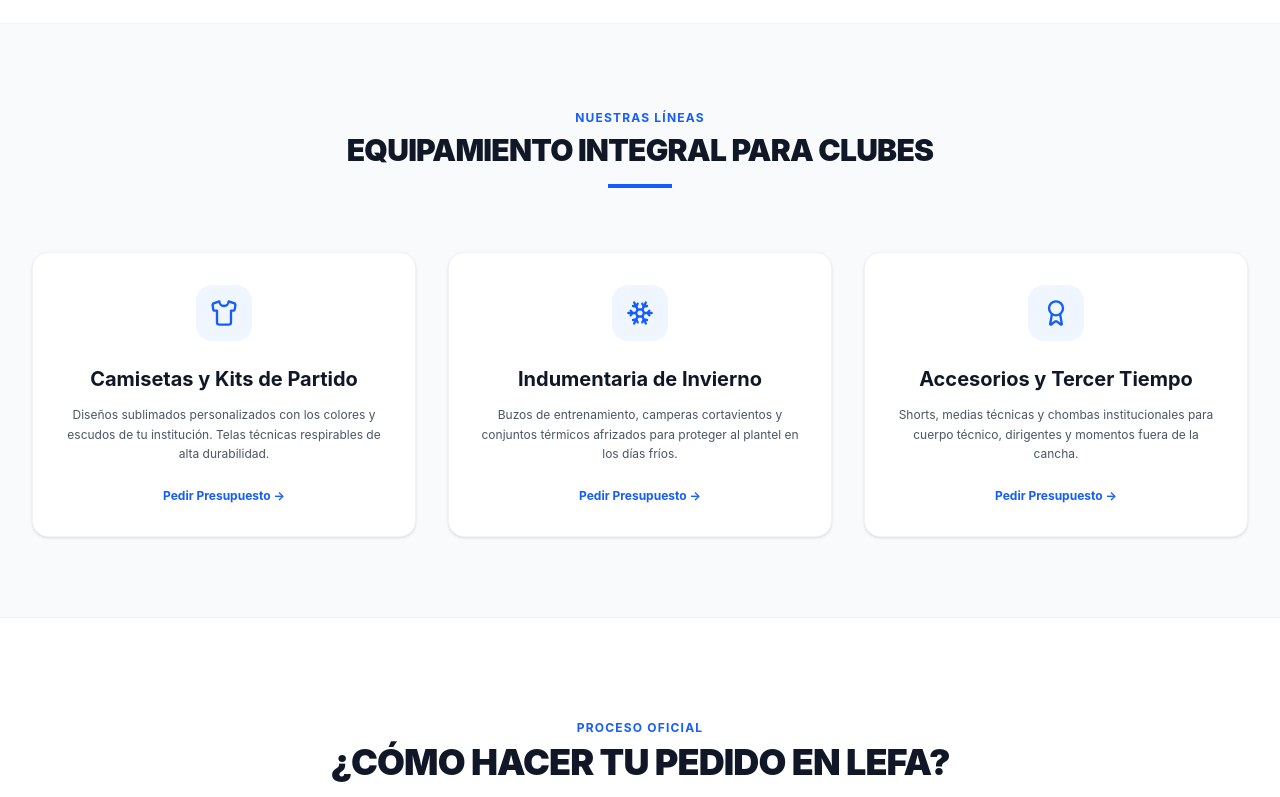
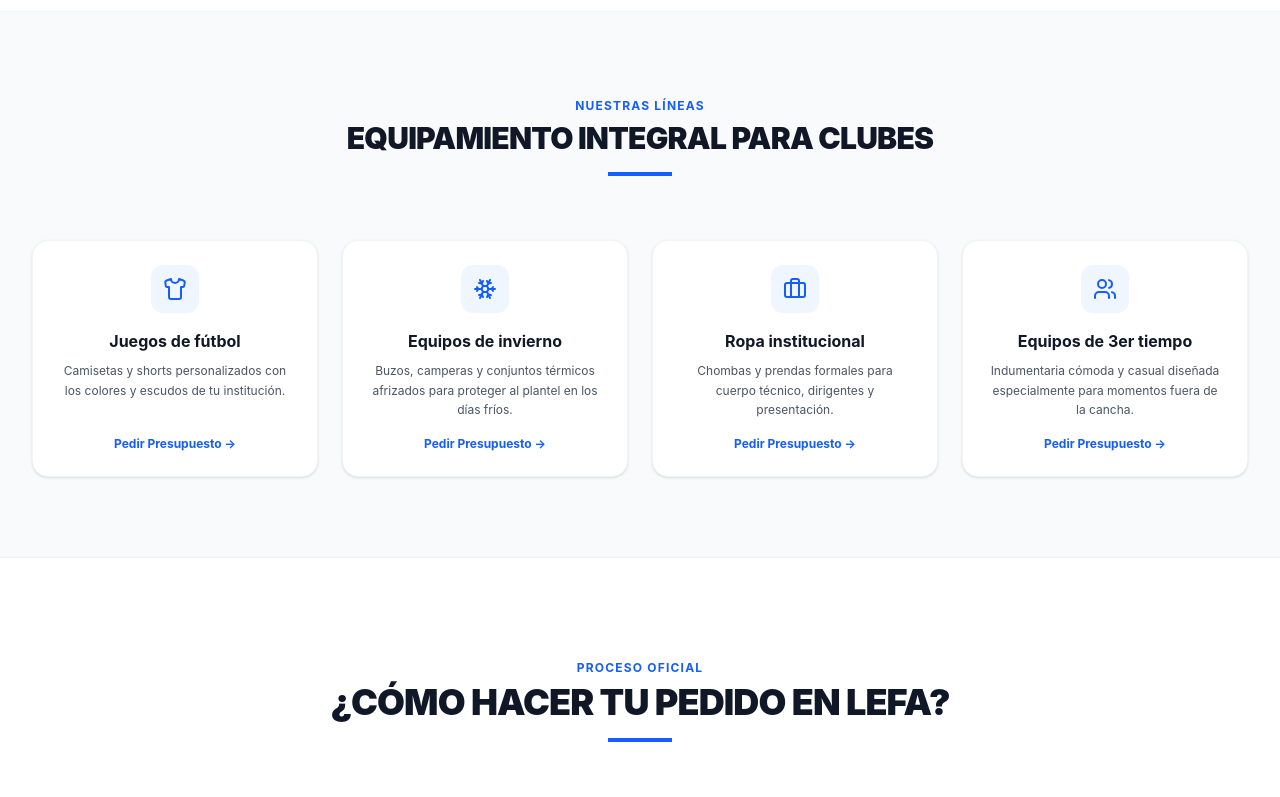
Before and after one commit to mmateodiaz/LEFA-Indumentaria, a React (Vite) app: page / in a window 1280 px wide. Shown: the part 1281-2078 px from the top of the page. Built offline with nearby package versions, Linux system fonts and the light colour scheme.

Commit message:
Agregando informacion sobre trabajos

```diff
--- a/src/App.jsx
+++ b/src/App.jsx
@@ -5,7 +5,7 @@ import HowToOrder from './components/HowToOrder';
 import BudgetWizard from './components/BudgetWizard';
 import Footer from './components/Footer';
 import ScrollAnimation from './components/ScrollAnimation';
-import { Shirt, Snowflake, Award, ExternalLink } from 'lucide-react';
+import { Shirt, Snowflake, Briefcase, Users, ExternalLink } from 'lucide-react';
 
 export default function App() {
   return (
@@ -52,7 +52,7 @@ export default function App() {
           </section>
         </ScrollAnimation>
 
-        {/* Líneas de Indumentaria con Animación */}
+        {/* 4 Cuadros de Líneas de Indumentaria */}
         <ScrollAnimation>
           <section className="py-20 bg-gray-50 border-y border-gray-100">
             <div className="max-w-7xl mx-auto px-4 sm:px-6 lg:px-8">
@@ -64,52 +64,60 @@ export default function App() {
                 <div className="w-16 h-1 bg-blue-600 mx-auto"></div>
               </div>
 
-              <div className="grid grid-cols-1 md:grid-cols-3 gap-8">
+              <div className="grid grid-cols-1 sm:grid-cols-2 lg:grid-cols-4 gap-6">
 
-                <div className="bg-white p-8 rounded-2xl shadow-sm border border-gray-100 flex flex-col items-center text-center">
-                  <div className="w-14 h-14 bg-blue-50 text-blue-600 rounded-2xl flex items-center justify-center mb-6">
-                    <Shirt className="w-7 h-7" />
+                {/* Cuadro 1 */}
+                <div className="bg-white p-6 rounded-2xl shadow-sm border border-gray-100 flex flex-col items-center text-center hover:shadow-md transition-shadow">
+                  <div className="w-12 h-12 bg-blue-50 text-blue-600 rounded-xl flex items-center justify-center mb-4">
+                    <Shirt className="w-6 h-6" />
                   </div>
-                  <h3 className="text-xl font-bold text-gray-900 mb-3">Camisetas y Kits de Partido</h3>
-                  <p className="text-gray-600 text-xs leading-relaxed mb-6">
-                    Diseños sublimados personalizados con los colores y escudos de tu institución. Telas técnicas respirables de alta durabilidad.
+                  <h3 className="text-base font-bold text-gray-900 mb-2">Juegos de fútbol</h3>
+                  <p className="text-gray-600 text-xs leading-relaxed mb-4">
+                    Camisetas y shorts personalizados con los colores y escudos de tu institución.
                   </p>
-                  <a
-                    href="#presupuesto"
-                    className="mt-auto text-xs font-bold text-blue-600 hover:underline"
-                  >
+                  <a href="#presupuesto" className="mt-auto text-xs font-bold text-blue-600 hover:underline">
                     Pedir Presupuesto &rarr;
                   </a>
                 </div>
 
-                <div className="bg-white p-8 rounded-2xl shadow-sm border border-gray-100 flex flex-col items-center text-center">
-                  <div className="w-14 h-14 bg-blue-50 text-blue-600 rounded-2xl flex items-center justify-center mb-6">
-                    <Snowflake className="w-7 h-7" />
+                {/* Cuadro 2 */}
+                <div className="bg-white p-6 rounded-2xl shadow-sm border border-gray-100 flex flex-col items-center text-center hover:shadow-md transition-shadow">
+                  <div className="w-12 h-12 bg-blue-50 text-blue-600 rounded-xl flex items-center justify-center mb-4">
+                    <Snowflake className="w-6 h-6" />
                   </div>
-                  <h3 className="text-xl font-bold text-gray-900 mb-3">Indumentaria de Invierno</h3>
-                  <p className="text-gray-600 text-xs leading-relaxed mb-6">
-                    Buzos de entrenamiento, camperas cortavientos y conjuntos térmicos afrizados para proteger al plantel en los días fríos.
+                  <h3 className="text-base font-bold text-gray-900 mb-2">Equipos de invierno</h3>
+                  <p className="text-gray-600 text-xs leading-relaxed mb-4">
+                    Buzos, camperas y conjuntos térmicos afrizados para proteger al plantel en los días fríos.
                   </p>
-                  <a
-                    href="#presupuesto"
-                    className="mt-auto text-xs font-bold text-blue-600 hover:underline"
-                  >
+                  <a href="#presupuesto" className="mt-auto text-xs font-bold text-blue-600 hover:underline">
                     Pedir Presupuesto &rarr;
                   </a>
                 </div>
 
-                <div className="bg-white p-8 rounded-2xl shadow-sm border border-gray-100 flex flex-col items-center text-center">
-                  <div className="w-14 h-14 bg-blue-50 text-blue-600 rounded-2xl flex items-center justify-center mb-6">
-                    <Award className="w-7 h-7" />
+                {/* Cuadro 3 */}
+                <div className="bg-white p-6 rounded-2xl shadow-sm border border-gray-100 flex flex-col items-center text-center hover:shadow-md transition-shadow">
+                  <div className="w-12 h-12 bg-blue-50 text-blue-600 rounded-xl flex items-center justify-center mb-4">
+                    <Briefcase className="w-6 h-6" />
                   </div>
-                  <h3 className="text-xl font-bold text-gray-900 mb-3">Accesorios y Tercer Tiempo</h3>
-                  <p className="text-gray-600 text-xs leading-relaxed mb-6">
-                    Shorts, medias técnicas y chombas institucionales para cuerpo técnico, dirigentes y momentos fuera de la cancha.
+                  <h3 className="text-base font-bold text-gray-900 mb-2">Ropa institucional</h3>
+                  <p className="text-gray-600 text-xs leading-relaxed mb-4">
+                    Chombas y prendas formales para cuerpo técnico, dirigentes y presentación.
                   </p>
-                  <a
-                    href="#presupuesto"
-                    className="mt-auto text-xs font-bold text-blue-600 hover:underline"
-                  >
+                  <a href="#presupuesto" className="mt-auto text-xs font-bold text-blue-600 hover:underline">
+                    Pedir Presupuesto &rarr;
+                  </a>
+                </div>
+
+                {/* Cuadro 4 */}
+                <div className="bg-white p-6 rounded-2xl shadow-sm border border-gray-100 flex flex-col items-center text-center hover:shadow-md transition-shadow">
+                  <div className="w-12 h-12 bg-blue-50 text-blue-600 rounded-xl flex items-center justify-center mb-4">
+                    <Users className="w-6 h-6" />
+                  </div>
+                  <h3 className="text-base font-bold text-gray-900 mb-2">Equipos de 3er tiempo</h3>
+                  <p className="text-gray-600 text-xs leading-relaxed mb-4">
+                    Indumentaria cómoda y casual diseñada especialmente para momentos fuera de la cancha.
+                  </p>
+                  <a href="#presupuesto" className="mt-auto text-xs font-bold text-blue-600 hover:underline">
                     Pedir Presupuesto &rarr;
                   </a>
                 </div>
--- a/src/components/Hero.jsx
+++ b/src/components/Hero.jsx
@@ -2,18 +2,9 @@ import React, { useState, useEffect } from 'react';
 import { ShieldCheck, Trophy, Truck, MessageCircle, ChevronLeft, ChevronRight } from 'lucide-react';
 
 const heroImages = [
-  {
-    url: '/hero-1.jpg',
-    alt: 'LEFA Indumentaria'
-  },
-  {
-    url: '/hero-2.jpg',
-    alt: 'LEFA Indumentaria'
-  },
-  {
-    url: '/hero-3.jpg',
-    alt: 'LEFA Indumentaria'
-  }
+  { url: '/hero-1.jpg', alt: 'LEFA Indumentaria' },
+  { url: '/hero-2.jpg', alt: 'LEFA Indumentaria' },
+  { url: '/hero-3.jpg', alt: 'LEFA Indumentaria' }
 ];
 
 export default function Hero() {
@@ -46,11 +37,7 @@ export default function Hero() {
               index === currentIndex ? 'opacity-50 scale-100' : 'opacity-0 scale-105 pointer-events-none'
             }`}
           >
-            <img
-              src={img.url}
-              alt={img.alt}
-              className="w-full h-full object-cover object-center"
-            />
+            <img src={img.url} alt={img.alt} className="w-full h-full object-cover object-center" />
           </div>
         ))}
         <div className="absolute inset-0 bg-gradient-to-r from-gray-950 via-gray-900/70 to-transparent"></div>
@@ -72,19 +59,15 @@ export default function Hero() {
         <ChevronRight className="w-6 h-6" />
       </button>
 
-      {/* Contenido Central del Hero simplificado */}
+      {/* Contenido Central del Hero */}
       <div className="relative z-10 max-w-7xl mx-auto px-4 sm:px-6 lg:px-8 py-20 lg:py-28 flex flex-col items-start justify-center flex-grow w-full">
         <span className="bg-blue-600 text-white text-xs font-bold tracking-widest uppercase px-3 py-1.5 rounded mb-4">
           Indumentaria deportiva para clubes y equipos
         </span>
 
-        <h1 className="text-4xl sm:text-6xl font-black tracking-tight max-w-2xl mb-4 leading-none">
-          VESTIMOS A TU PLANTEL <span className="con text-blue-500">con identidad</span>
+        <h1 className="text-4xl sm:text-6xl font-black tracking-tight max-w-2xl mb-8 leading-none uppercase">
+          Vestimos a tu plantel <span className="text-blue-500">con identidad</span>
         </h1>
-
-        <p className="text-base sm:text-lg text-gray-300 max-w-lg mb-8 font-normal">
-          Camisetas oficiales, kits de entrenamiento y ropa para equipar a todo el club con la mejor calidad.
-        </p>
 
         <div className="flex flex-col sm:flex-row gap-4 w-full sm:w-auto">
           <a
```
